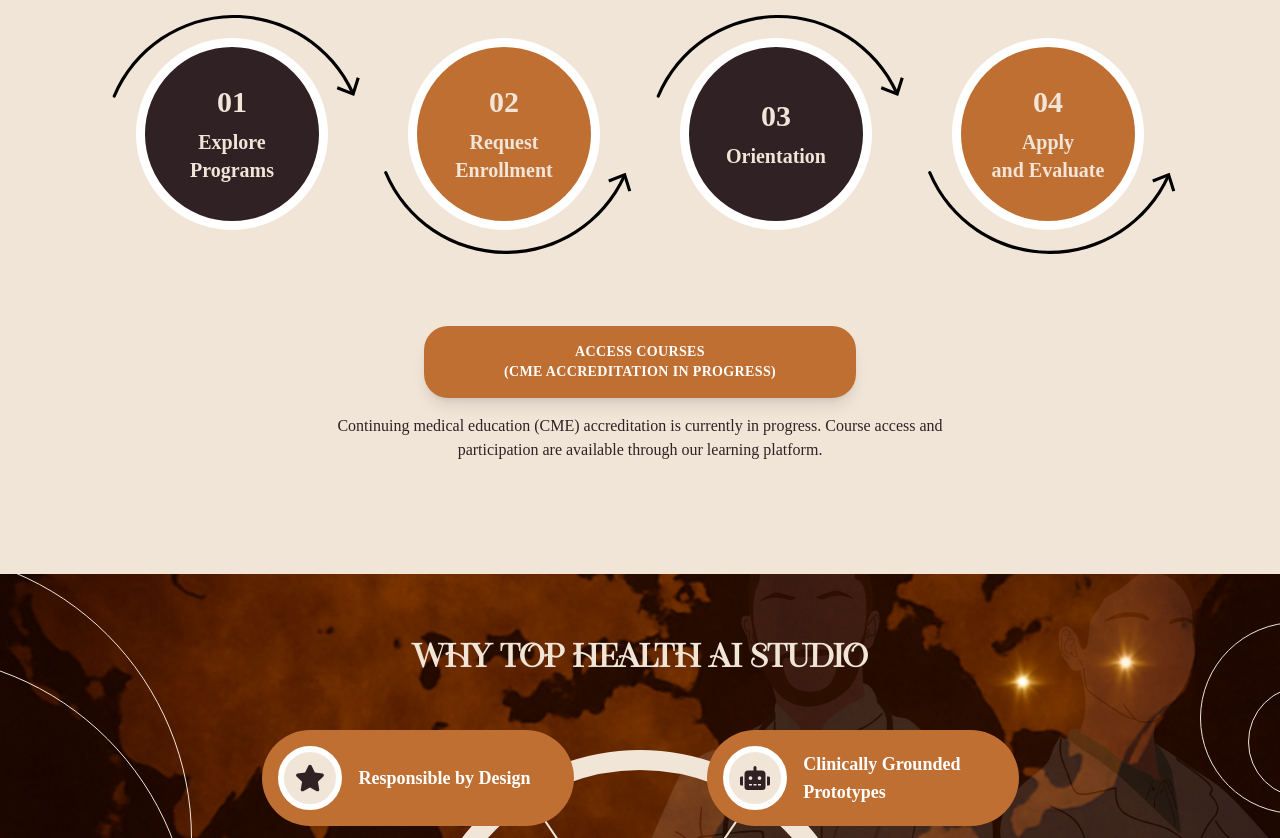
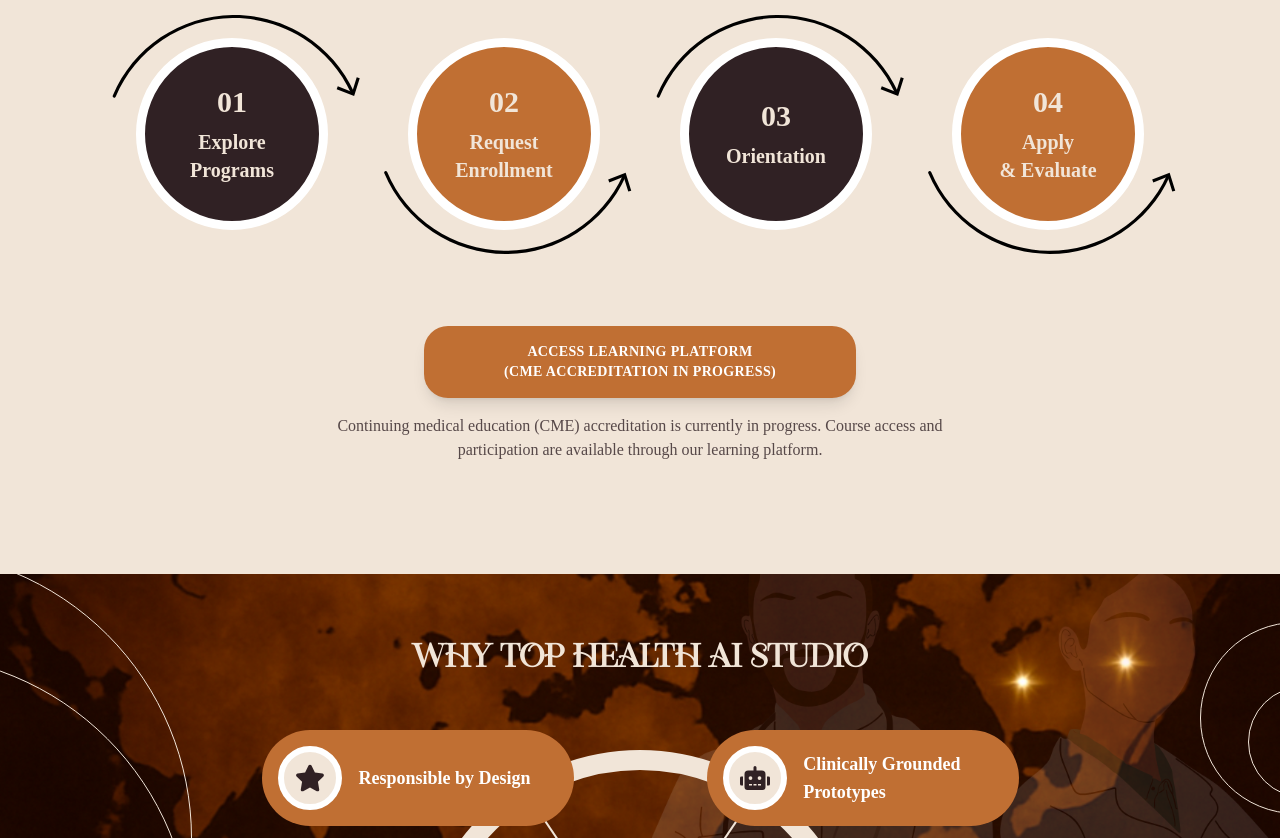
Before and after one commit to lbouayad/tophealthaistudio, a Next.js app: page / in a window 1280 px wide. Shown: the part 3680-4518 px from the top of the page. Built offline with nearby package versions, Linux system fonts and the light colour scheme.

Commit message:
Update EnrollmentSteps.js

```diff
--- a/src/app/components/Home/EnrollmentSteps.js
+++ b/src/app/components/Home/EnrollmentSteps.js
@@ -4,11 +4,11 @@ import UpperCurve from "../Svgs/UpperCurve";
 import BottomCurve from "../Svgs/BottomCurve";
 import Aos from "aos";
 import "aos/dist/aos.css";
-import Link from "next/link";
 
 const EnrollmentSteps = () => {
   useEffect(() => {
-    Aos.init();
+    if (typeof window === "undefined") return;
+    Aos.init({ once: true, disableMutationObserver: true });
   }, []);
 
   return (
@@ -22,16 +22,10 @@ const EnrollmentSteps = () => {
       </h1>
 
       <div className="grid lg:grid-cols-4 sm:grid-cols-2 grid-cols-1 gap-x-20 lg:gap-y-0 gap-y-20 items-center justify-center pt-24 relative">
-        {/* 01 */}
+        {/* 1 */}
         <div className="relative group">
-          <UpperCurve
-            className={
-              "absolute sm:-top-6 sm:-left-6 left-14 top-14 sm:rotate-0 rotate-90"
-            }
-          />
-          <div
-            data-aos="zoom-in"
-            data-aos-duration="1000"
+          <UpperCurve className={"absolute sm:-top-6 sm:-left-6 left-14 top-14 sm:rotate-0 rotate-90"} />
+          <div data-aos="zoom-in" data-aos-duration="1000"
             className="bg-brown text-lightBrown border-[0.6rem] h-48 w-48 flex flex-col items-center justify-center border-white font-bold rounded-full"
           >
             <h2 className="text-3xl">01</h2>
@@ -41,23 +35,15 @@ const EnrollmentSteps = () => {
               Programs
             </h2>
           </div>
-
-          {/* Tooltip */}
-          <div className="absolute z-10 bottom-full !-bottom-[4.6rem] left-1/2 transform -translate-x-1/2 mb-2 w-60 p-2 text-sm text-white bg-brown rounded shadow-lg opacity-0 group-hover:opacity-100 transition-opacity duration-300 pointer-events-none">
-            Review courses and evaluation frameworks aligned to real clinical workflows.
+          <div className="absolute z-10 bottom-full !-bottom-[4.6rem] left-1/2 transform -translate-x-1/2 mb-2 w-56 p-2 text-sm text-white bg-brown rounded shadow-lg opacity-0 group-hover:opacity-100 transition-opacity duration-300 pointer-events-none">
+            Review courses and evaluation frameworks aligned to real clinical workflows
           </div>
         </div>
 
-        {/* 02 */}
+        {/* 2 */}
         <div className="relative group">
-          <BottomCurve
-            className={
-              "absolute sm:-bottom-6 sm:-left-6 -left-28 bottom-12 sm:rotate-0 rotate-90"
-            }
-          />
-          <div
-            data-aos="zoom-in"
-            data-aos-duration="1000"
+          <BottomCurve className={"absolute sm:-bottom-6 sm:-left-6 -left-28 bottom-12 sm:rotate-0 rotate-90"} />
+          <div data-aos="zoom-in" data-aos-duration="1000"
             className="bg-orange text-lightBrown border-[0.6rem] h-48 w-48 flex flex-col items-center justify-center border-white font-bold rounded-full"
           >
             <h2 className="text-3xl">02</h2>
@@ -67,73 +53,57 @@ const EnrollmentSteps = () => {
               Enrollment
             </h2>
           </div>
-
-          {/* Tooltip */}
-          <div className="absolute z-10 sm:bottom-full -bottom-[4.6rem] left-1/2 transform -translate-x-1/2 mb-2 w-60 p-2 text-sm text-white bg-orange rounded shadow-lg opacity-0 group-hover:opacity-100 transition-opacity duration-300 pointer-events-none">
-            Submit your program interest and indicate your educational or research goals.
+          <div className="absolute z-10 sm:bottom-full -bottom-[4.6rem] left-1/2 transform -translate-x-1/2 mb-2 w-56 p-2 text-sm text-white bg-orange rounded shadow-lg opacity-0 group-hover:opacity-100 transition-opacity duration-300 pointer-events-none">
+            Submit your program interest and indicate your educational or research goals
           </div>
         </div>
 
-        {/* 03 */}
+        {/* 3 */}
         <div className="relative group">
-          <UpperCurve
-            className={
-              "absolute sm:-top-6 sm:-left-6 left-14 top-14 sm:rotate-0 rotate-90"
-            }
-          />
-          <div
-            data-aos="zoom-in"
-            data-aos-duration="1000"
+          <UpperCurve className={"absolute sm:-top-6 sm:-left-6 left-14 top-14 sm:rotate-0 rotate-90"} />
+          <div data-aos="zoom-in" data-aos-duration="1000"
             className="bg-brown text-lightBrown border-[0.6rem] h-48 w-48 flex flex-col items-center justify-center border-white font-bold rounded-full"
           >
             <h2 className="text-3xl">03</h2>
             <h2 className="text-xl pt-2">Orientation</h2>
           </div>
-
-          {/* Tooltip */}
-          <div className="absolute z-10 bottom-full !-bottom-[4.6rem] left-1/2 transform -translate-x-1/2 mb-2 w-60 p-2 text-sm text-white bg-brown rounded shadow-lg opacity-0 group-hover:opacity-100 transition-opacity duration-300 pointer-events-none">
-            Learn expectations, evaluation methods, and clinical accountability boundaries.
+          <div className="absolute z-10 bottom-full !-bottom-[4.6rem] left-1/2 transform -translate-x-1/2 mb-2 w-56 p-2 text-sm text-white bg-brown rounded shadow-lg opacity-0 group-hover:opacity-100 transition-opacity duration-300 pointer-events-none">
+            Learn expectations, evaluation methods, and clinical accountability boundaries
           </div>
         </div>
 
-        {/* 04 */}
+        {/* 4 */}
         <div className="relative group">
-          <BottomCurve
-            className={
-              "absolute sm:-bottom-6 sm:-left-6 -left-28 bottom-12 sm:rotate-0 rotate-90"
-            }
-          />
-          <div
-            data-aos="zoom-in"
-            data-aos-duration="1000"
+          <BottomCurve className={"absolute sm:-bottom-6 sm:-left-6 -left-28 bottom-12 sm:rotate-0 rotate-90"} />
+          <div data-aos="zoom-in" data-aos-duration="1000"
             className="bg-orange text-lightBrown border-[0.6rem] h-48 w-48 flex flex-col items-center justify-center border-white font-bold rounded-full"
           >
             <h2 className="text-3xl">04</h2>
             <h2 className="text-xl pt-2">
               Apply
               <br />
-              and Evaluate
+              &amp; Evaluate
             </h2>
           </div>
-
-          {/* Tooltip */}
-          <div className="absolute z-10 sm:bottom-full -bottom-[4.6rem] left-1/2 transform -translate-x-1/2 mb-2 w-64 p-2 text-sm text-white bg-orange rounded shadow-lg opacity-0 group-hover:opacity-100 transition-opacity duration-300 pointer-events-none">
-            Use prototypes and structured testing to assess workflow impact and readiness for practice.
+          <div className="absolute z-10 sm:bottom-full -bottom-[4.6rem] left-1/2 transform -translate-x-1/2 mb-2 w-56 p-2 text-sm text-white bg-orange rounded shadow-lg opacity-0 group-hover:opacity-100 transition-opacity duration-300 pointer-events-none">
+            Use prototypes and structured testing to assess workflow impact and readiness for practice
           </div>
         </div>
       </div>
 
       <div className="flex flex-col items-center justify-center mt-24">
-        <Link
+        <a
           href="https://medaistudio.moodlecloud.com/"
           target="_blank"
+          rel="noopener noreferrer"
           className="bg-orange text-white uppercase text-sm md:text-md font-bold tracking-wide px-6 sm:px-10 md:px-16 lg:px-20 py-4 rounded-3xl text-center shadow-lg hover:shadow-xl hover:scale-105 transition duration-300 ease-in-out"
         >
-          Access Courses <br /> (CME Accreditation in Progress)
-        </Link>
+          Access Learning Platform <br /> (CME Accreditation in Progress)
+        </a>
 
-        <p className="text-brown text-sm md:text-base mt-4 max-w-2xl">
-          Continuing medical education (CME) accreditation is currently in progress. Course access and participation are available through our learning platform.
+        <p className="text-brown/80 text-sm md:text-base mt-4 max-w-2xl text-center px-6">
+          Continuing medical education (CME) accreditation is currently in progress. Course access and
+          participation are available through our learning platform.
         </p>
       </div>
     </div>
```
